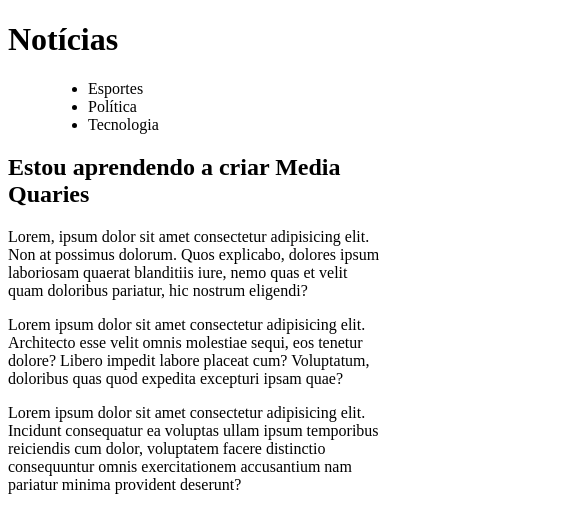
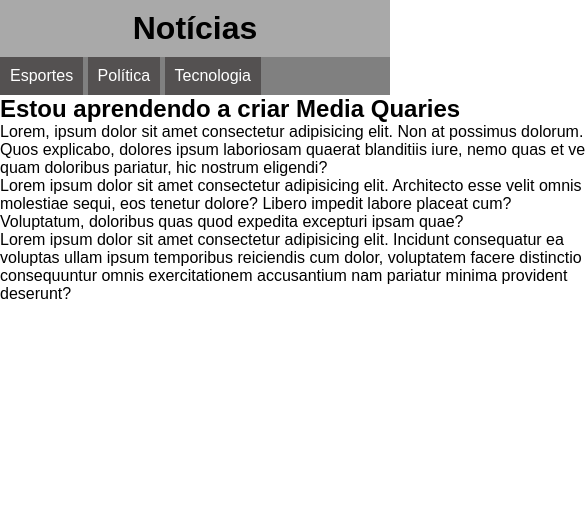
Before and after one commit to florianosimon/html-css, a plain HTML site: page exercicios/ex026/mq001/index.html in a window 390 px wide. Shown: the whole page, 585 px wide, since content can reach past the window. Drawn offline with Linux system fonts and the light colour scheme.

Commit message:
Atualizei ex026 media query

```diff
--- a/exercicios/ex026/mq001/estilos/impressora.css
+++ b/exercicios/ex026/mq001/estilos/impressora.css
@@ -1,3 +1,26 @@
 @charset "UTF-8";
 
 /* Estilo para impressoras */
+
+* {
+    margin: 10px;
+    padding: 10px;
+}
+
+html {
+    font-family: 'Courier New', Courier, monospace;
+    font-size: 1.5em;
+    line-height: 1.5em;
+}
+
+menu {
+    display: none;
+}
+
+article {
+    width: 100%;
+}
+
+article::after {
+    content: 'Esse artigo foi impresso através do site www.cursoemvideo.com';
+}
--- a/exercicios/ex026/mq001/estilos/tela.css
+++ b/exercicios/ex026/mq001/estilos/tela.css
@@ -1,3 +1,40 @@
 @charset "UTF-8";
 
 /* Estilo para telas */
+
+* {
+    margin: 0px;
+    padding: 0px;
+}
+
+html {
+    font-family: Arial, Helvetica, sans-serif;
+    font-size: 1em;
+}
+
+header {
+    background-color: darkgray;
+}
+
+header > h1 {
+    text-align: center;
+    padding: 10px;
+}
+
+menu ul {
+    list-style-type: none;
+    background-color: gray;
+}
+
+menu li {
+    background-color: rgb(84, 81, 81);
+    color: white;
+    display: inline-block;
+    padding: 10px;
+}
+
+article {
+    width: 600px;
+    display: block;
+    margin: auto;
+}
```
